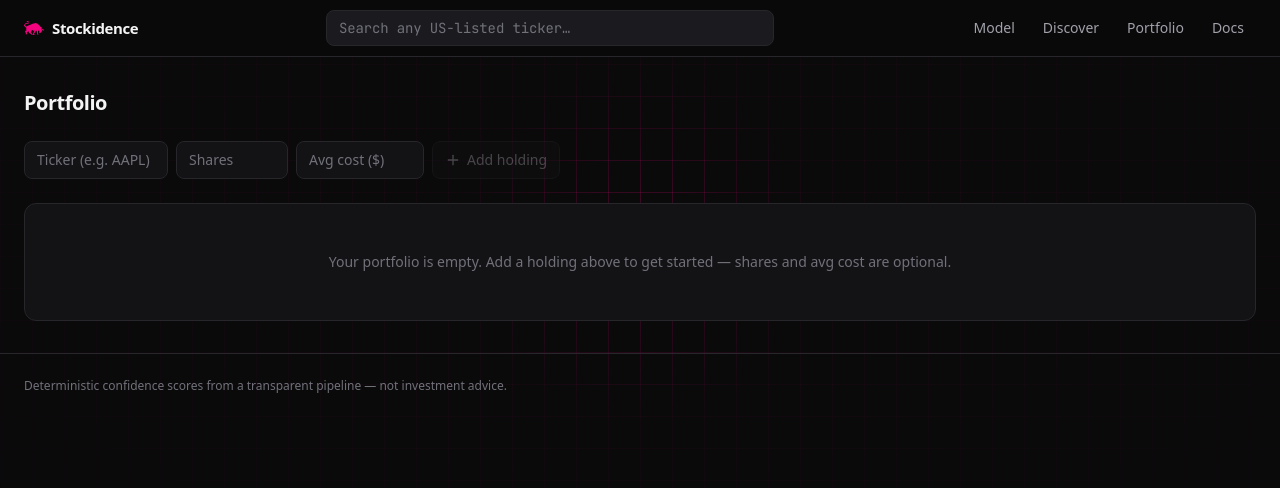
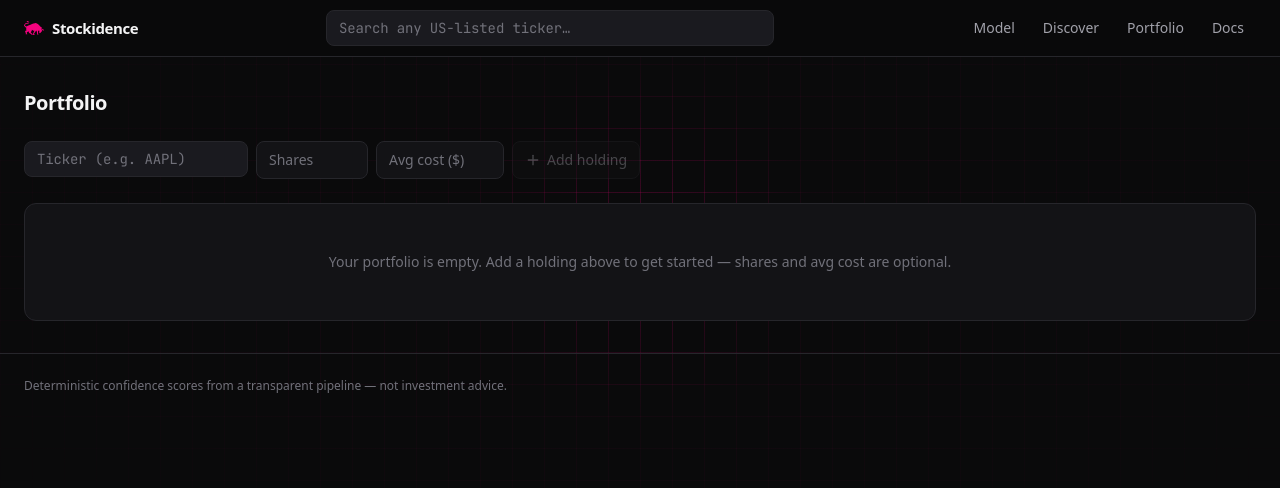
Before and after one commit to beavan-james/Stockidence, a React (Vite) app in the folder frontend-react/: page /portfolio in a window 1280 px wide. Shown: the top 488 px of the page. Built offline with nearby package versions, Linux system fonts and the light colour scheme.

Commit message:
frontend: shared ticker autocomplete in header search and portfolio form

```diff
--- a/frontend-react/src/components/layout/SearchBar.tsx
+++ b/frontend-react/src/components/layout/SearchBar.tsx
@@ -1,10 +1,7 @@
-import { useEffect, useRef, useState } from "react";
-import { useQuery } from "@tanstack/react-query";
+import { useState } from "react";
 import { useNavigate } from "react-router-dom";
 
-import { client } from "@/lib/api";
-import { Input } from "@/components/ui/input";
-import { cn } from "@/lib/utils";
+import { TickerAutocomplete } from "@/components/layout/TickerAutocomplete";
 
 /**
  * Global ticker search with autocomplete over the landed symbol universe.
@@ -13,102 +10,17 @@ import { cn } from "@/lib/utils";
  */
 export function SearchBar() {
   const [query, setQuery] = useState("");
-  const [debounced, setDebounced] = useState("");
-  const [open, setOpen] = useState(false);
-  const [active, setActive] = useState(-1);
   const navigate = useNavigate();
-  const boxRef = useRef<HTMLDivElement>(null);
-
-  useEffect(() => {
-    const timer = setTimeout(() => setDebounced(query.trim()), 250);
-    return () => clearTimeout(timer);
-  }, [query]);
-
-  useEffect(() => {
-    function onClickOutside(event: MouseEvent) {
-      if (!boxRef.current?.contains(event.target as Node)) setOpen(false);
-    }
-    document.addEventListener("mousedown", onClickOutside);
-    return () => document.removeEventListener("mousedown", onClickOutside);
-  }, []);
-
-  const { data: suggestions = [] } = useQuery({
-    queryKey: ["search", debounced],
-    queryFn: () => client.search(debounced),
-    enabled: debounced.length > 0,
-    staleTime: 60_000,
-  });
 
   function go(symbol: string) {
     if (!symbol.trim()) return;
-    setOpen(false);
-    setActive(-1);
     setQuery("");
-    setDebounced("");
     void navigate(`/stocks/${encodeURIComponent(symbol.trim().toUpperCase())}`);
   }
 
-  function onKeyDown(event: React.KeyboardEvent) {
-    if (event.key === "ArrowDown") {
-      event.preventDefault();
-      setActive((i) => Math.min(i + 1, suggestions.length - 1));
-      setOpen(true);
-    } else if (event.key === "ArrowUp") {
-      event.preventDefault();
-      setActive((i) => Math.max(i - 1, -1));
-    } else if (event.key === "Enter") {
-      go(active >= 0 ? suggestions[active].symbol : query);
-    } else if (event.key === "Escape") {
-      setOpen(false);
-    }
-  }
-
   return (
-    <div ref={boxRef} className="relative w-full max-w-md">
-      <Input
-        value={query}
-        placeholder="Search any US-listed ticker…"
-        onChange={(e) => {
-          setQuery(e.target.value);
-          setOpen(true);
-        }}
-        onFocus={() => setOpen(true)}
-        onKeyDown={onKeyDown}
-        aria-label="Ticker search"
-        className="num"
-      />
-      {open && debounced && (
-        <div className="absolute top-full z-50 mt-2 w-full overflow-hidden rounded-xl border border-line bg-surface shadow-2xl shadow-black/50">
-          {suggestions.length === 0 ? (
-            <p className="px-4 py-3 text-sm text-ink-muted">
-              No symbols match “{debounced}”.
-            </p>
-          ) : (
-            <ul>
-              {suggestions.map((s, i) => (
-                <li key={`${s.mic}-${s.symbol}`}>
-                  <button
-                    type="button"
-                    onMouseEnter={() => setActive(i)}
-                    onClick={() => go(s.symbol)}
-                    className={cn(
-                      "flex w-full items-baseline gap-3 px-4 py-2.5 text-left",
-                      i === active ? "bg-accent-dim" : "",
-                    )}
-                  >
-                    <span className="num text-sm font-semibold text-accent-strong">
-                      {s.symbol}
-                    </span>
-                    <span className="truncate text-xs text-ink-secondary">
-                      {s.description}
-                    </span>
-                  </button>
-                </li>
-              ))}
-            </ul>
-          )}
-        </div>
-      )}
+    <div className="w-full max-w-md">
+      <TickerAutocomplete value={query} onValueChange={setQuery} onPick={go} />
     </div>
   );
 }
--- /dev/null
+++ b/frontend-react/src/components/layout/TickerAutocomplete.tsx
@@ -0,0 +1,125 @@
+import { useEffect, useRef, useState } from "react";
+import { useQuery } from "@tanstack/react-query";
+
+import { client } from "@/lib/api";
+import { Input } from "@/components/ui/input";
+import { cn } from "@/lib/utils";
+
+/**
+ * Ticker autocomplete input shared by the header SearchBar and the
+ * portfolio add-holding form. Debounced lookup over the landed symbol
+ * universe with keyboard navigation; Enter picks the highlighted
+ * suggestion (or the raw typed symbol).
+ */
+export function TickerAutocomplete({
+  value,
+  onValueChange,
+  onPick,
+  placeholder = "Search any US-listed ticker…",
+  className,
+  ariaLabel = "Ticker search",
+}: {
+  value: string;
+  onValueChange: (value: string) => void;
+  onPick: (symbol: string) => void;
+  placeholder?: string;
+  className?: string;
+  ariaLabel?: string;
+}) {
+  const [debounced, setDebounced] = useState("");
+  const [open, setOpen] = useState(false);
+  const [active, setActive] = useState(-1);
+  const boxRef = useRef<HTMLDivElement>(null);
+
+  useEffect(() => {
+    const timer = setTimeout(() => setDebounced(value.trim()), 250);
+    return () => clearTimeout(timer);
+  }, [value]);
+
+  useEffect(() => {
+    function onClickOutside(event: MouseEvent) {
+      if (!boxRef.current?.contains(event.target as Node)) setOpen(false);
+    }
+    document.addEventListener("mousedown", onClickOutside);
+    return () => document.removeEventListener("mousedown", onClickOutside);
+  }, []);
+
+  const { data: suggestions = [] } = useQuery({
+    queryKey: ["search", debounced],
+    queryFn: () => client.search(debounced),
+    enabled: debounced.length > 0,
+    staleTime: 60_000,
+  });
+
+  function pick(symbol: string) {
+    if (!symbol.trim()) return;
+    setOpen(false);
+    setActive(-1);
+    onPick(symbol.trim().toUpperCase());
+  }
+
+  function onKeyDown(event: React.KeyboardEvent) {
+    if (event.key === "ArrowDown") {
+      event.preventDefault();
+      setActive((i) => Math.min(i + 1, suggestions.length - 1));
+      setOpen(true);
+    } else if (event.key === "ArrowUp") {
+      event.preventDefault();
+      setActive((i) => Math.max(i - 1, -1));
+    } else if (event.key === "Enter") {
+      event.preventDefault();
+      pick(active >= 0 ? suggestions[active].symbol : value);
+    } else if (event.key === "Escape") {
+      setOpen(false);
+    }
+  }
+
+  return (
+    <div ref={boxRef} className={cn("relative w-full", className)}>
+      <Input
+        value={value}
+        placeholder={placeholder}
+        onChange={(e) => {
+          onValueChange(e.target.value);
+          setOpen(true);
+        }}
+        onFocus={() => setOpen(true)}
+        onKeyDown={onKeyDown}
+        aria-label={ariaLabel}
+        className="num"
+      />
+      {open && debounced && (
+        <div className="absolute top-full z-50 mt-2 w-full overflow-hidden rounded-xl border border-line bg-surface shadow-2xl shadow-black/50">
+          {suggestions.length === 0 ? (
+            <p className="px-4 py-3 text-sm text-ink-muted">
+              No symbols match “{debounced}”.
+            </p>
+          ) : (
+            <ul>
+              {suggestions.map((s, i) => (
+                <li key={`${s.mic}-${s.symbol}`}>
+                  <button
+                    type="button"
+                    onMouseEnter={() => setActive(i)}
+                    onClick={() => pick(s.symbol)}
+                    className={cn(
+                      "flex w-full items-baseline gap-3 px-4 py-2.5 text-left",
+                      i === active ? "bg-accent-dim" : "",
+                    )}
+                  >
+                    <span className="num text-sm font-semibold text-accent-strong">
+                      {s.symbol}
+                    </span>
+                    <span className="truncate text-xs text-ink-secondary">
+                      {s.description}
+                    </span>
+                  </button>
+                </li>
+              ))}
+            </ul>
+          )}
+        </div>
+      )}
+    </div>
+  );
+}
--- a/frontend-react/src/pages/PortfolioPage.tsx
+++ b/frontend-react/src/pages/PortfolioPage.tsx
@@ -2,6 +2,7 @@ import { Link } from "react-router-dom";
 import { useEffect, useMemo, useState } from "react";
 
 import { HoldingSparkline } from "@/components/portfolio/HoldingSparkline";
+import { TickerAutocomplete } from "@/components/layout/TickerAutocomplete";
 import { Card, CardContent, CardHeader, CardTitle } from "@/components/ui/card";
 import { Skeleton } from "@/components/ui/skeleton";
 import {
@@ -194,13 +195,18 @@ function AddHoldingForm() {
     "rounded-lg border border-line bg-surface px-3 py-2 text-sm text-ink placeholder:text-ink-muted focus:border-accent focus:outline-none";
 
   return (
-    <form onSubmit={handleSubmit} className="flex flex-wrap gap-2">
-      <input
-        type="text"
+    <form onSubmit={handleSubmit} className="flex flex-wrap items-start gap-2">
+      <TickerAutocomplete
         value={symbol}
-        onChange={(e) => setSymbol(e.target.value)}
+        onValueChange={setSymbol}
+        onPick={(picked) => {
+          // Picking a suggestion fills the field without submitting, so
+          // shares/cost can still be entered before adding the holding.
+          setSymbol(picked);
+        }}
         placeholder="Ticker (e.g. AAPL)"
-        className={cn(inputCls, "w-36")}
+        ariaLabel="Holding ticker search"
+        className="w-56"
       />
       <input
         type="number"
```
